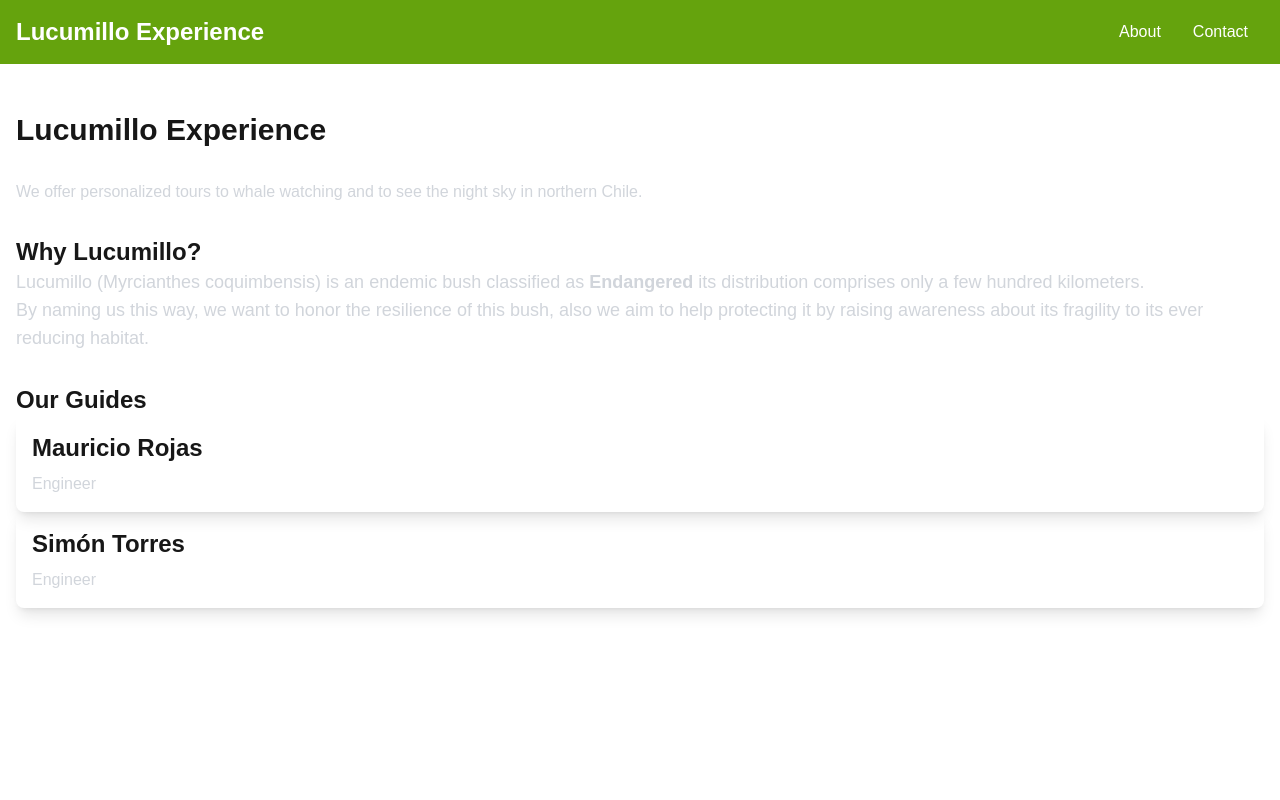
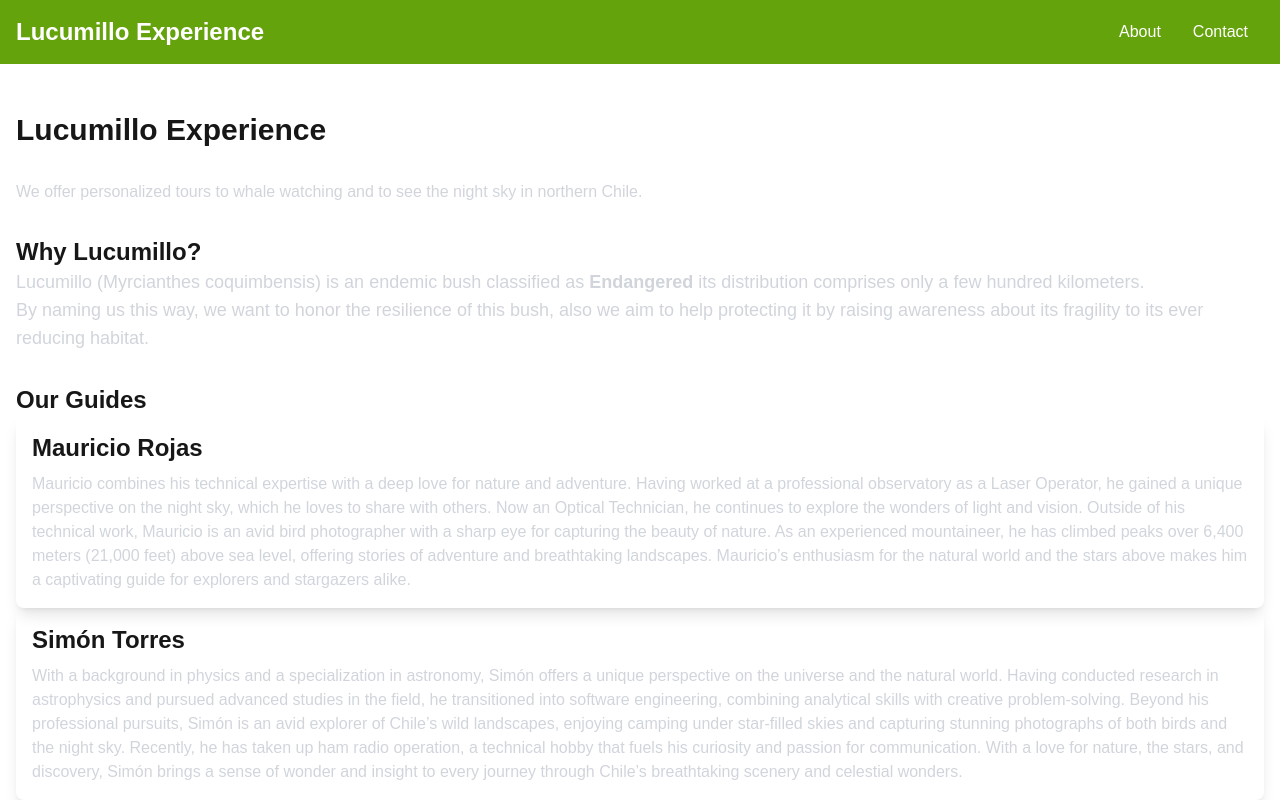
Before and after one commit to simontorres/lucumillo-experience, a Next.js app: page /about in a window 1280 px wide. Shown: the top 800 px of the page. Built offline with nearby package versions, Linux system fonts and the light colour scheme.

Commit message:
Update guide bios

```diff
--- a/data/guides.ts
+++ b/data/guides.ts
@@ -10,13 +10,13 @@ export const guides: Guide[] = [
     {
       id: '2',
       name: "Mauricio Rojas",
-      bio: "Engineer",
+      bio: "Mauricio combines his technical expertise with a deep love for nature and adventure. Having worked at a professional observatory as a Laser Operator, he gained a unique perspective on the night sky, which he loves to share with others. Now an Optical Technician, he continues to explore the wonders of light and vision. Outside of his technical work, Mauricio is an avid bird photographer with a sharp eye for capturing the beauty of nature. As an experienced mountaineer, he has climbed peaks over 6,400 meters (21,000 feet) above sea level, offering stories of adventure and breathtaking landscapes. Mauricio’s enthusiasm for the natural world and the stars above makes him a captivating guide for explorers and stargazers alike.",
       picture: '',
     },
     {
       id: '3',
       name: "Simón Torres",
-      bio: "Engineer",
+      bio: "With a background in physics and a specialization in astronomy, Simón offers a unique perspective on the universe and the natural world. Having conducted research in astrophysics and pursued advanced studies in the field, he transitioned into software engineering, combining analytical skills with creative problem-solving. Beyond his professional pursuits, Simón is an avid explorer of Chile’s wild landscapes, enjoying camping under star-filled skies and capturing stunning photographs of both birds and the night sky. Recently, he has taken up ham radio operation, a technical hobby that fuels his curiosity and passion for communication. With a love for nature, the stars, and discovery, Simón brings a sense of wonder and insight to every journey through Chile’s breathtaking scenery and celestial wonders.",
       picture: '',
     }
   ]
```
